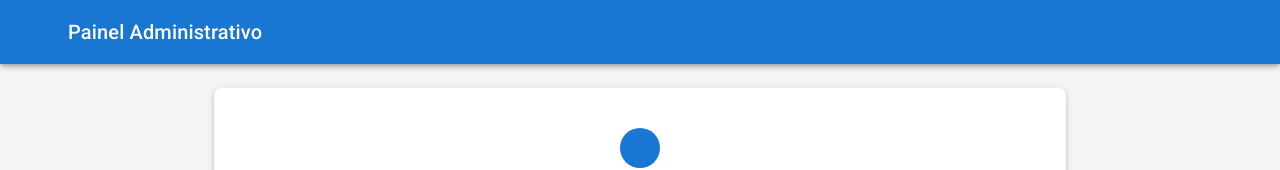
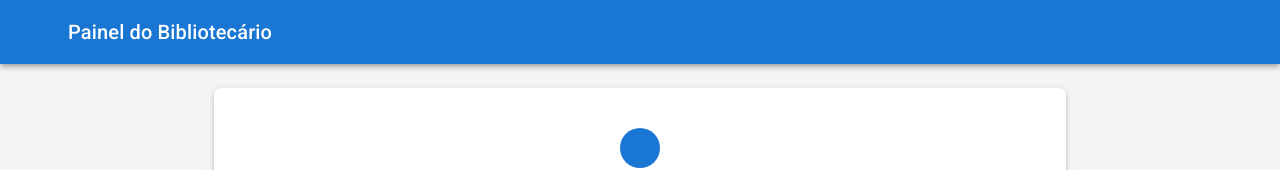
Before and after one commit to Pedro-Claudiano/Engenharia_Soft_2, a React (Vite) app in the folder frontend/: page /cadastrar-livro in a window 1280 px wide. Shown: the top 170 px of the page. Built offline with nearby package versions, Linux system fonts and the light colour scheme; some icons are missing.

Commit message:
Atualiza newBook

```diff
--- a/frontend/src/pages/newBook.jsx
+++ b/frontend/src/pages/newBook.jsx
@@ -76,7 +76,7 @@ export default function CadastrarLivro() {
             <ArrowBackIcon />
           </IconButton>
           <Typography variant="h6" component="div" sx={{ flexGrow: 1, ml: 2 }}>
-            Painel Administrativo
+            Painel do Bibliotecário
           </Typography>
           <IconButton color="inherit" onClick={handleLogout} aria-label="sair">
             <LogoutIcon />
```
